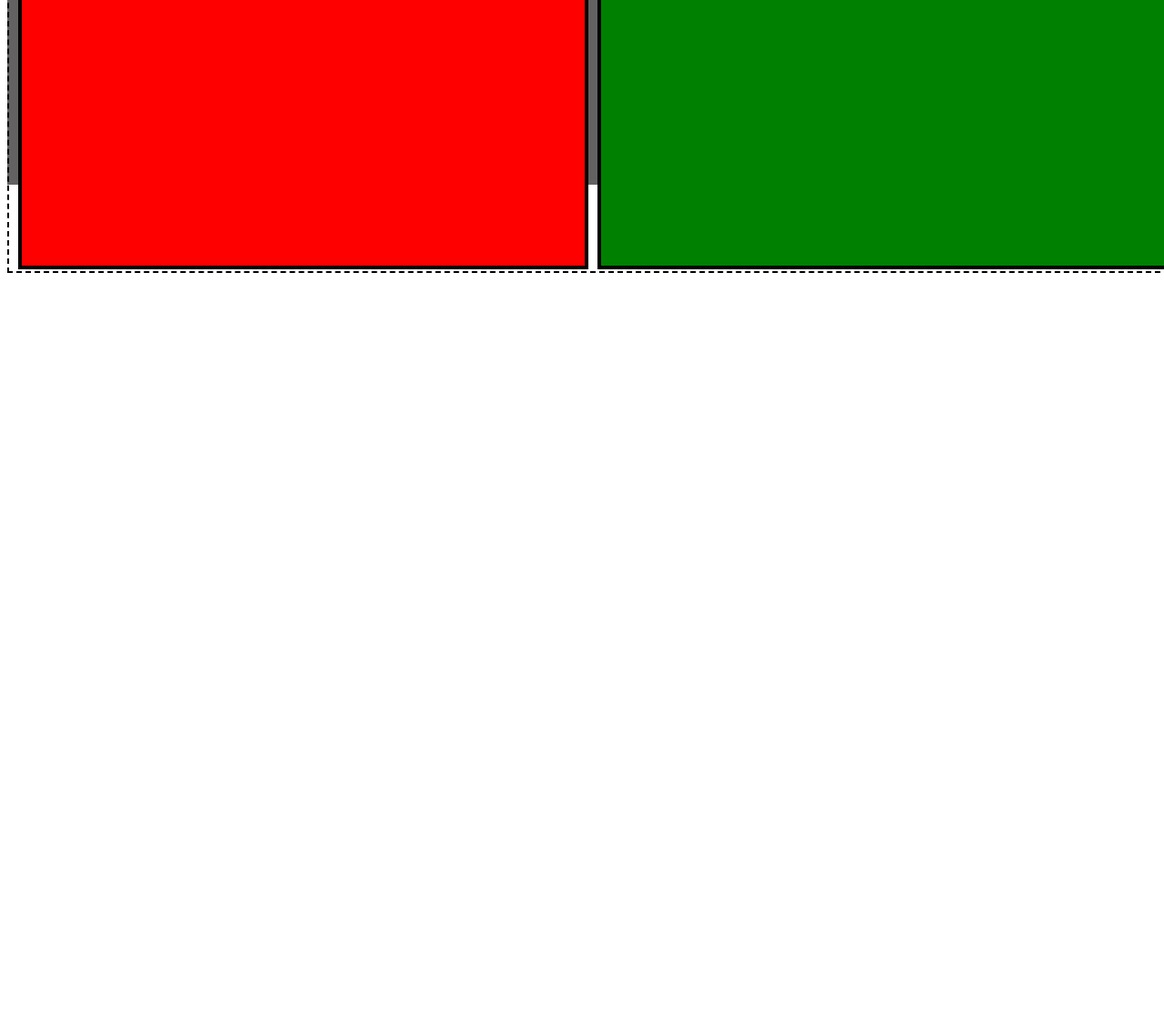
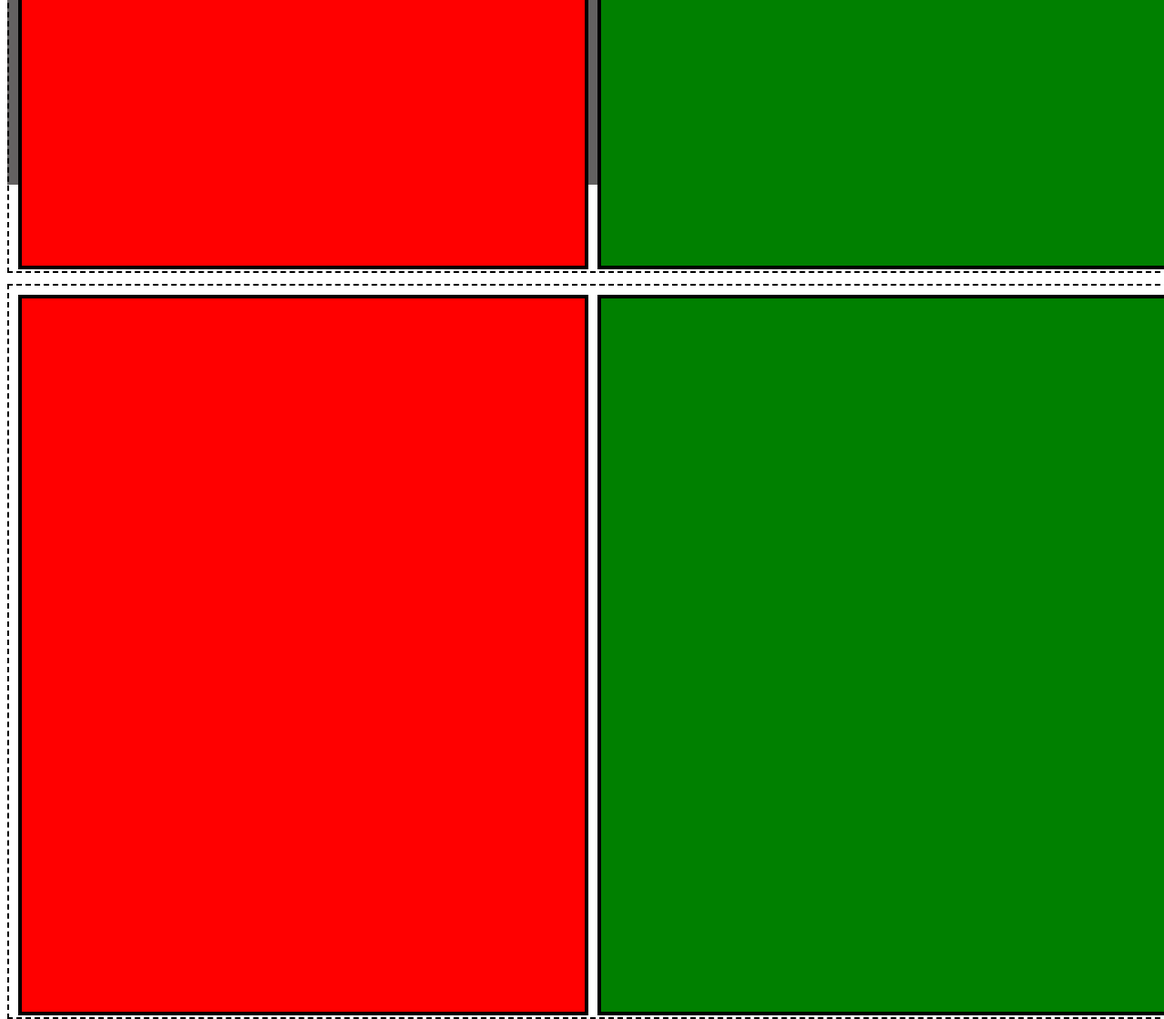
Before and after one commit to JayantChaphekar/1st---Colab, a plain HTML site: page new.html in a window 1280 px wide. Shown: the part 605-1725 px from the top of the page at 91% size. Before the commit the page ends 905 px from the top, so only its background shows below. Drawn offline with Linux system fonts and the light colour scheme.

Commit message:
new code

```diff
--- a/new.html
+++ b/new.html
@@ -80,6 +80,14 @@
 
         </div>
 
+          <div id="container">
+            <div id="containerleft"></div>
+            <div id="containerRight"></div>
+
+        </div>
+
+    </div>
+
     </div>
 
 </body>
```
